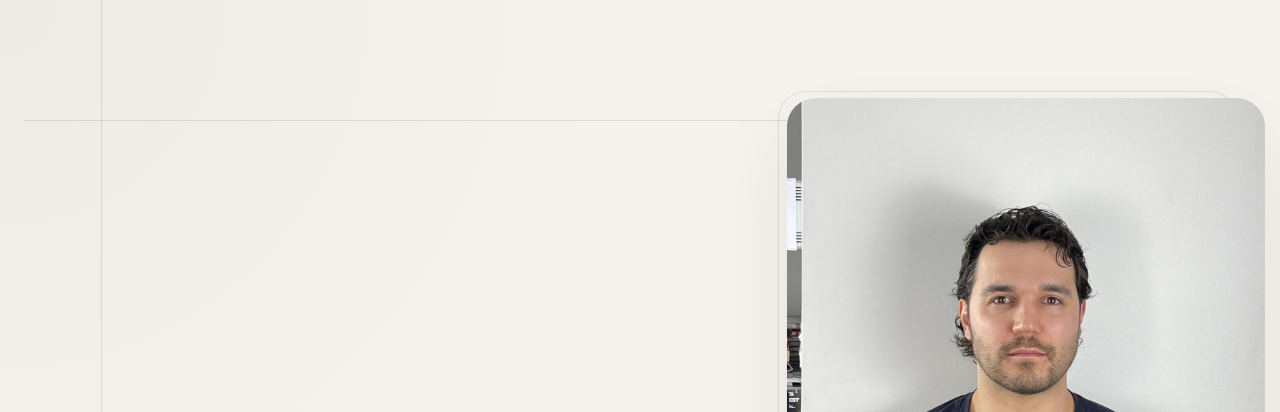
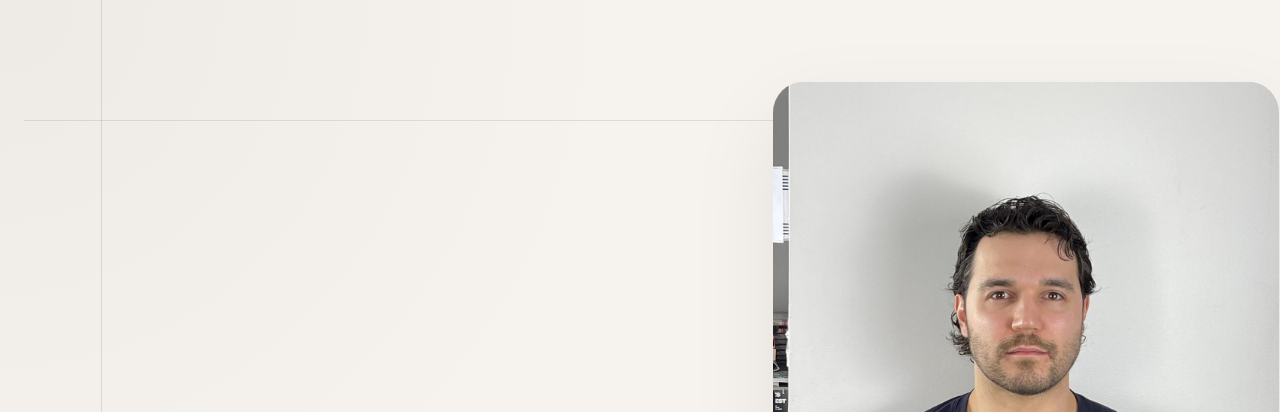
Before and after one commit to arturkivilaht/arturkivilaht.github.io, a plain HTML site: page index.html in a window 1280 px wide. Shown: the top 412 px of the page. Drawn offline with Linux system fonts and the light colour scheme.

Commit message:
Adjust scale transformation in style.css
Increased the scale transformation from 1.04 to 1.10 for improved visual effect.

```diff
--- a/style.css
+++ b/style.css
@@ -126,7 +126,7 @@ h1 {
   box-shadow: var(--shadow);
   filter: saturate(0.92) contrast(1.02);
   background: rgba(255, 255, 255, 0.55);
-  transform: scale(1.04);
+  transform: scale(1.10);
   transform-origin: center;
 }
 
```
